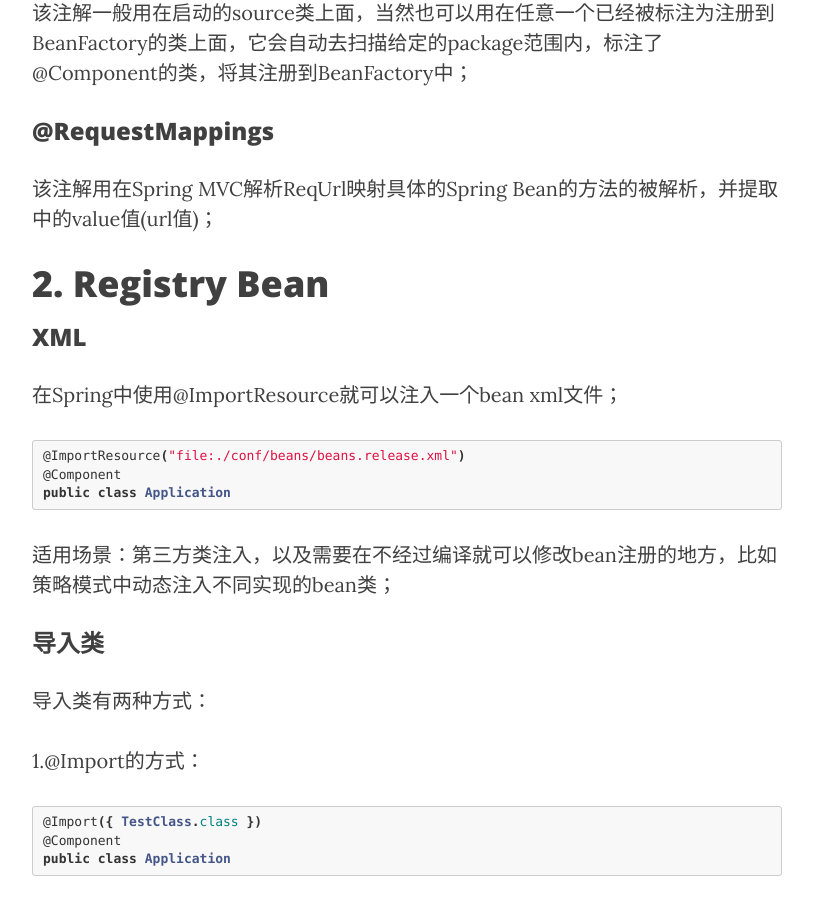
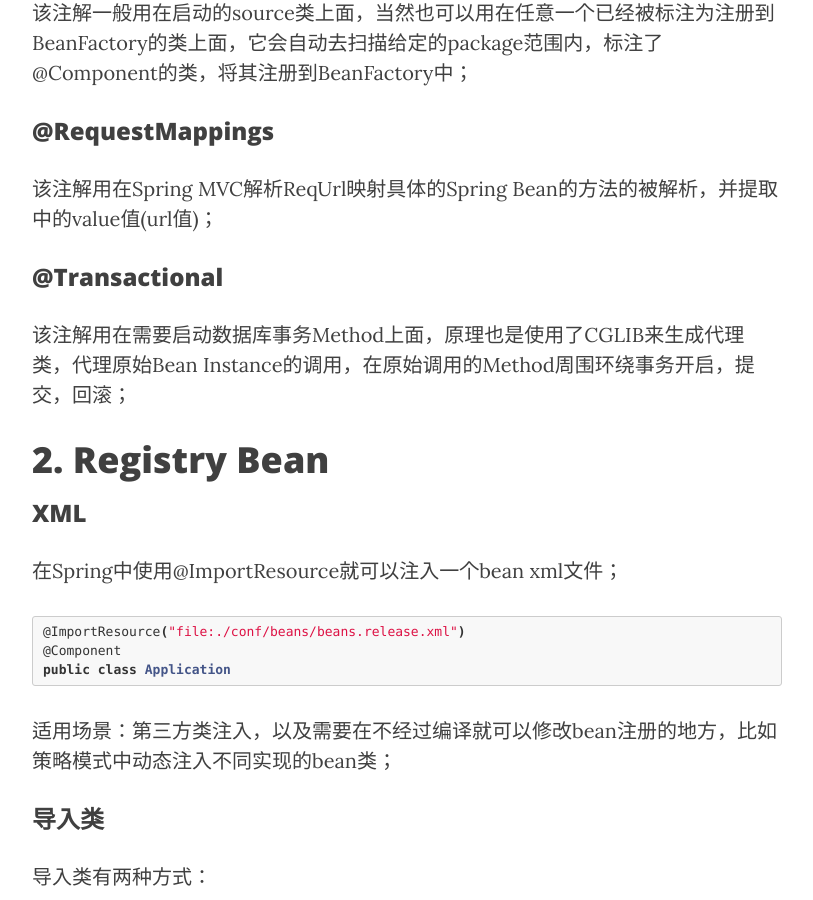
Before and after one commit to ryanwli/ryanwli.github.io, a Jekyll site: the page built from _posts/2017-06-14-spring-1.md, in a window 1280 px wide and 900 px high, scrolled down 2024 px. Shown: the whole window, without its empty margins (233-1046 px from the left). Built offline with Jekyll 4.4.1, drawn with Linux system fonts in a browser that asks for light colours; nearby versions of some CDN libraries.

Commit message:
spring annotation

```diff
--- a/_posts/2017-06-14-spring-1.md
+++ b/_posts/2017-06-14-spring-1.md
@@ -48,6 +48,10 @@ header-img: "img/post-bg-02.jpg"
 ### @RequestMappings
 
 该注解用在Spring MVC解析ReqUrl映射具体的Spring Bean的方法的被解析，并提取中的value值(url值)；
+
+### @Transactional
+
+该注解用在需要启动数据库事务Method上面，原理也是使用了CGLIB来生成代理类，代理原始Bean Instance的调用，在原始调用的Method周围环绕事务开启，提交，回滚；
 
 
 
```
